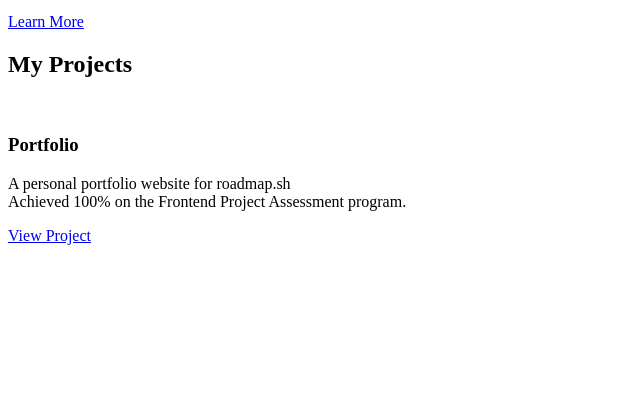
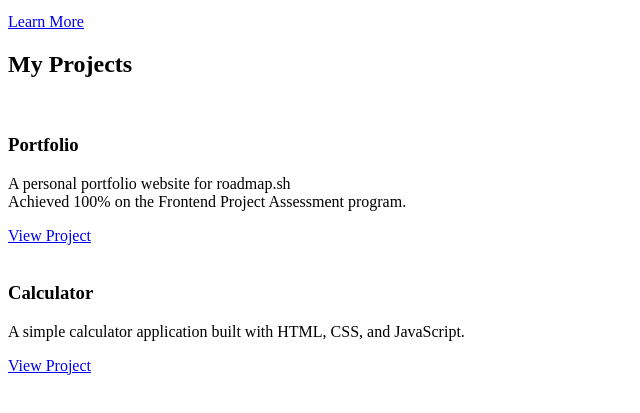
Before and after one commit to devchsykas/roadmapsh-projects, a plain HTML site: page 03-personal-portfolio/index.html in a window 1280 px wide. Shown: the part 215-628 px from the top of the page, without its empty margins (0-640 px from the left). Drawn offline with Linux system fonts and the light colour scheme.

Commit message:
"Added a new project section for a calculator application to the personal portfolio index.html"

```diff
--- a/03-personal-portfolio/index.html
+++ b/03-personal-portfolio/index.html
@@ -60,6 +60,19 @@
             <a href="#" class="project-link">View Project</a>
           </div>
         </div>
+        <div class="project">
+          <div class="project-image">
+            <img src="" alt="" />
+          </div>
+          <div class="project-info">
+            <h3 class="project-title">Calculator</h3>
+            <p class="project-text">
+              A simple calculator application built with HTML, CSS, and
+              JavaScript.
+            </p>
+            <a href="#" class="project-link">View Project</a>
+          </div>
+        </div>
       </section>
       <!-- Work Experience Section -->
       <section class="article-section"></section>
```
